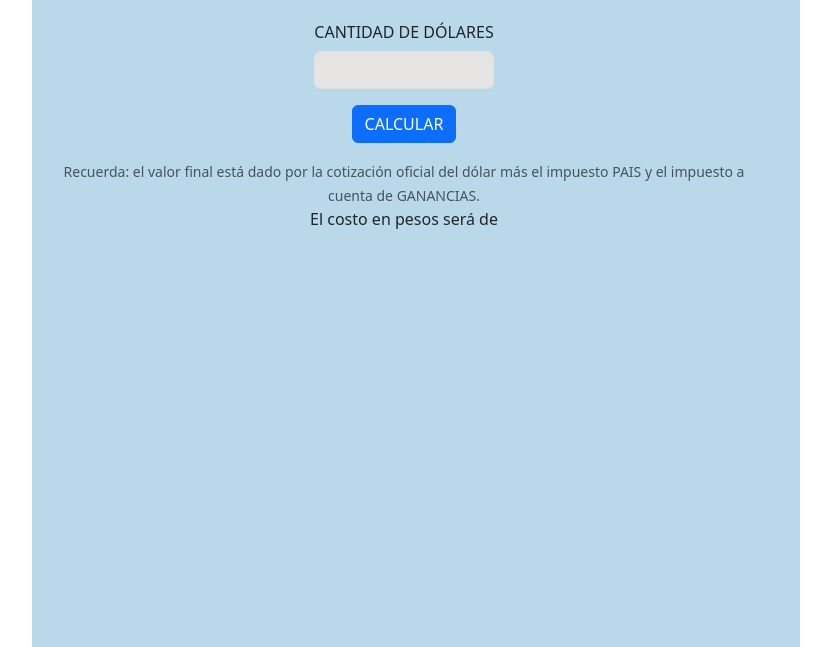
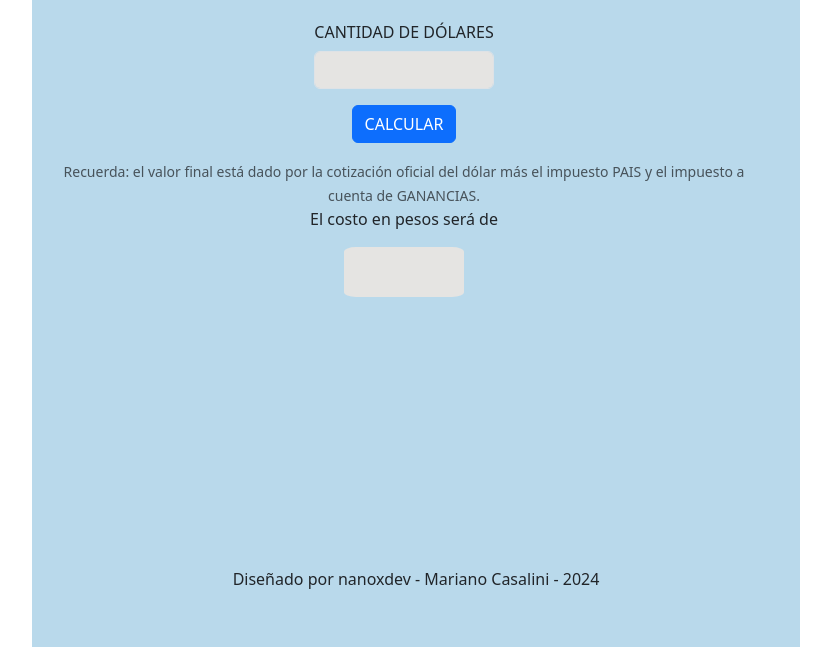
Before and after one commit to supernanox/calculadora-dolar-tarjeta, a plain HTML site: page index.html in a window 1280 px wide. Shown: the part 153-800 px from the top of the page, without its empty margins (224-1055 px from the left). Drawn offline with nearby package versions, Linux system fonts and the light colour scheme.

Commit message:
Se corrigen estilos

```diff
--- a/index.html
+++ b/index.html
@@ -28,9 +28,10 @@
     <!--COMIENZO DEL BODY-->
     <div class="container" id="texto-enunciado">
       <h1 class="text-center fs-2 pt-3">Calculadora de Dólar Tarjeta</h1>
-      <p class="container text-center pt-2">A continuación, podrás calcular el costo final de tu compra en dólares con tarjeta de crédito</p>
+      <p class="container text-center pt-2">A continuación, podrás calcular el costo final de tu compra en dólares con
+        tarjeta de crédito</p>
     </div>
-
+    <!--COMIENZO DEL FORM-->
     <div class="container text-center" id="contenedor-formulario">
       <div class="row w-100">
 
@@ -39,7 +40,8 @@
         </div>
 
         <div>
-          <input type="text" id="text-cantidad" class="form-control w-25 mx-auto"> <!--mx-auto es margin horizontal auto (elemento en bloque)-->
+          <input type="text" id="text-cantidad" class="form-control w-25 mx-auto">
+          <!--mx-auto es margin horizontal auto (elemento en bloque)-->
         </div>
 
         <div>
@@ -48,24 +50,35 @@
 
         <div>
           <span id="recordatorio" class="form-text">
-            Recuerda: el valor final está dado por la cotización oficial del dólar más el impuesto PAIS y el impuesto a cuenta de GANANCIAS.
+            Recuerda: el valor final está dado por la cotización oficial del dólar más el impuesto PAIS y el impuesto a
+            cuenta de GANANCIAS.
           </span>
         </div>
 
         <div class="container">
-          <p id="resultado_texto">El costo en pesos será de <span id="resultado"></span></p>
+          <p id="resultado_texto">El costo en pesos será de</p>
+          <p id="resultado"></p>
         </div>
 
       </div>
 
     </div>
 
+    <!--COMIENZO DEL FOOTER-->
+    <div class="container fixed-bottom" id="contenedor-footer">
+      <footer id="footer">
+        <p class="text-center">Diseñado por nanoxdev - Mariano Casalini - 2024</p>
+        <div class="row-cols-sm-3 row-cols-lg-1">
+
+        </div>
+      </footer>
+    </div>
+
+    <script src="https://cdn.jsdelivr.net/npm/bootstrap@5.3.2/dist/js/bootstrap.bundle.min.js"
+      integrity="sha384-C6RzsynM9kWDrMNeT87bh95OGNyZPhcTNXj1NW7RuBCsyN/o0jlpcV8Qyq46cDfL"
+      crossorigin="anonymous"></script>
+    <script src="scripts.js"></script>
   </div>
-
-  <script src="https://cdn.jsdelivr.net/npm/bootstrap@5.3.2/dist/js/bootstrap.bundle.min.js"
-    integrity="sha384-C6RzsynM9kWDrMNeT87bh95OGNyZPhcTNXj1NW7RuBCsyN/o0jlpcV8Qyq46cDfL"
-    crossorigin="anonymous"></script>
-    <script src="scripts.js"></script>
 </body>
 
 </html>
--- a/styles.css
+++ b/styles.css
@@ -13,6 +13,24 @@
 
 #text-cantidad{
     background-color: #E5E4E2;
+}
+
+#resultado{
+    display: flex;
+    background-color: #E5E4E2;
+    width: 120px;
+    height: 50px;
+    margin: auto;
+    justify-content: center;
+    align-items: center;
+    border-radius: 10%;
+    color: red;
+    font-size: 1.2rem;
+    font-weight: bold;
+}
+
+#contenedor-footer{
+    height: 10%;
 }
 
 /*#texto-enunciado{
```
